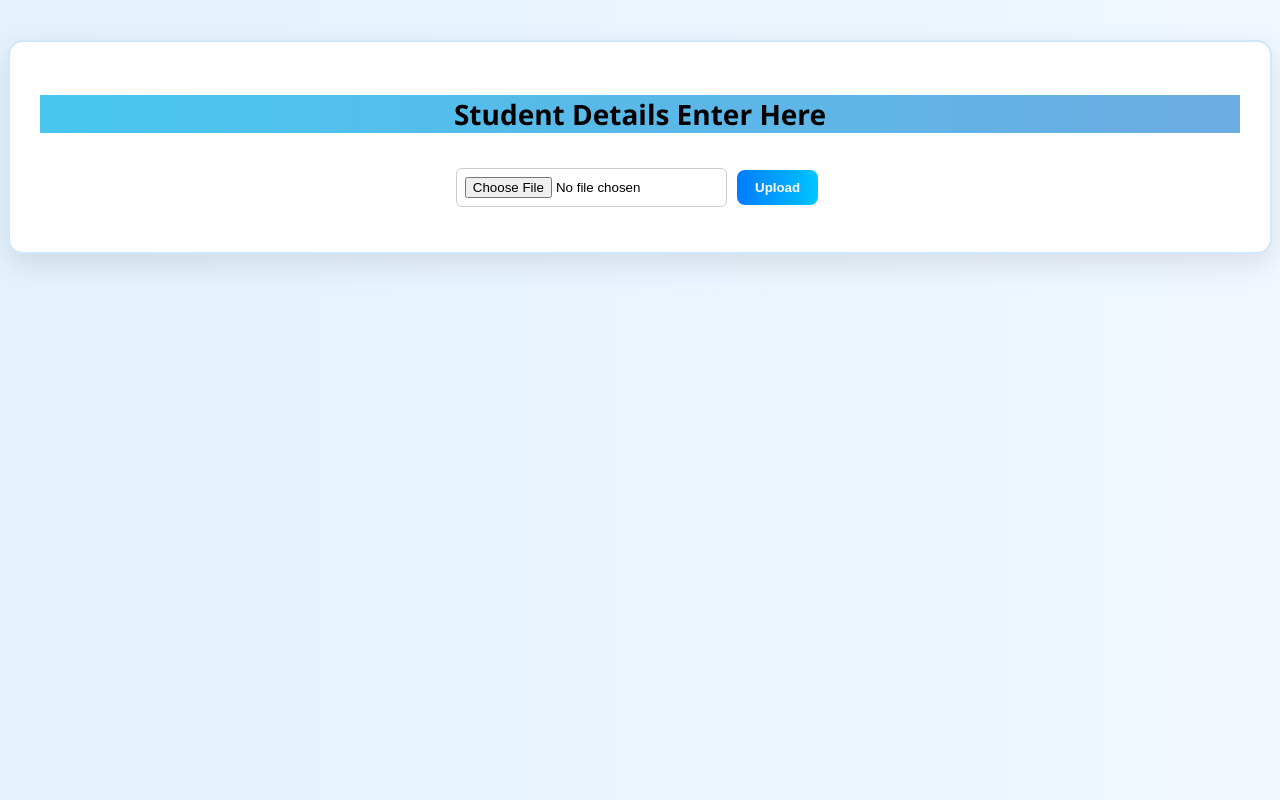
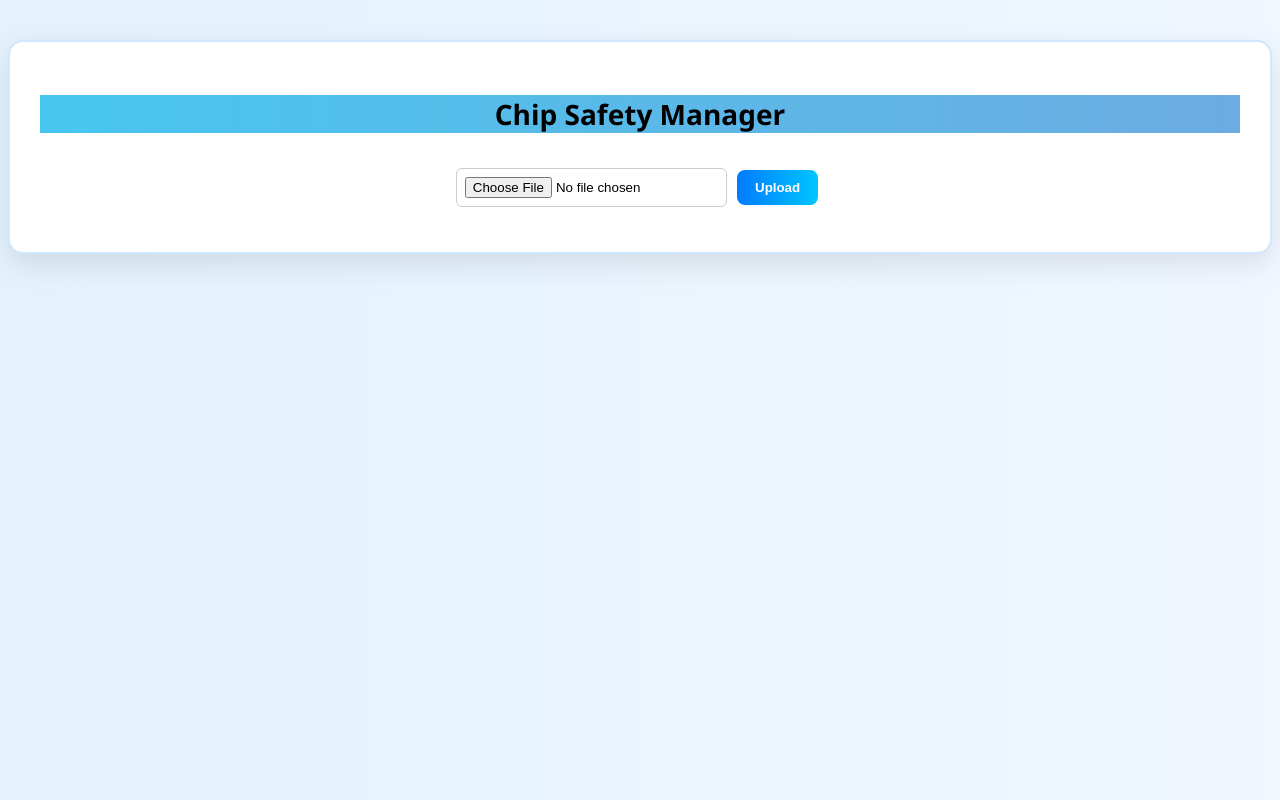
Before and after one commit to Saisreegit/chipsafety, a plain HTML site: page templates/index.html in a window 1280 px wide. Drawn offline with Linux system fonts and the light colour scheme.

Commit message:
index.html

```diff
--- a/templates/index.html
+++ b/templates/index.html
@@ -131,7 +131,7 @@
 </head>
 <body>
   <div class="container">
-    <h2>Student Details Enter Here</h2>
+    <h2>Chip Safety Manager</h2>
     <form id="uploadForm">
       <input type="file" id="fileInput" accept=".xlsx, .xls" required />
       <button type="submit">Upload</button>
```
